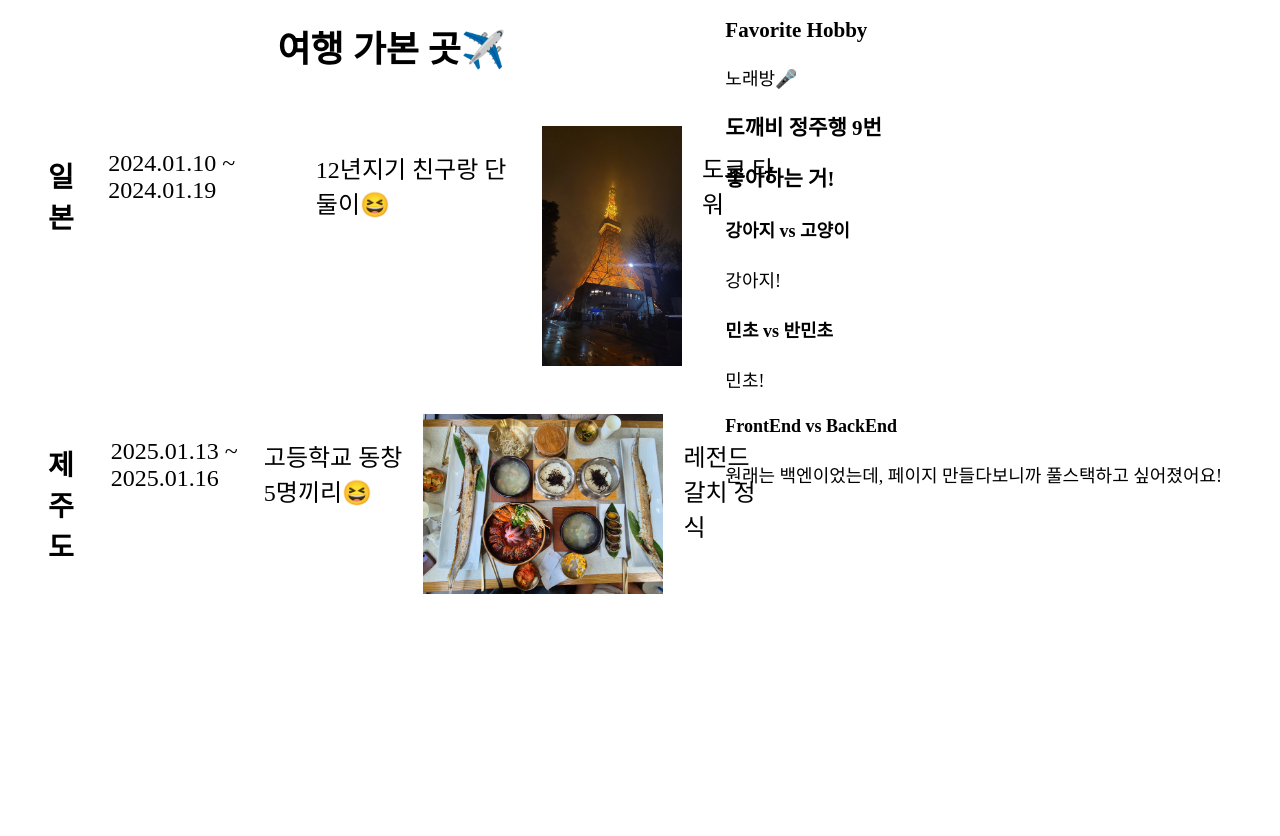
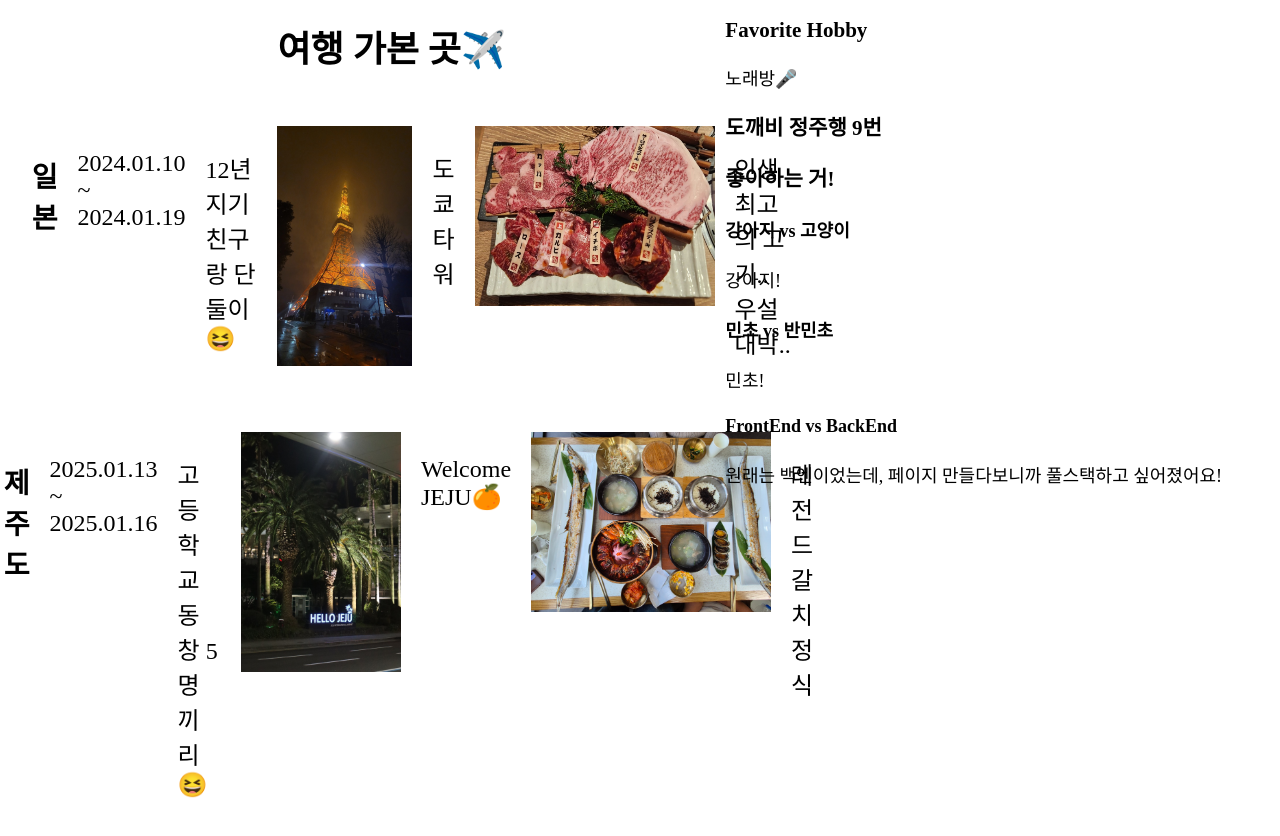
Before and after one commit to akrnwl/info, a plain HTML site: page index.html in a window 1280 px wide. Shown: the part 1889-2725 px from the top of the page. Before the commit the page ends 2515 px from the top, so only its background shows below. Drawn offline with Linux system fonts and the light colour scheme; a web font is replaced by a local one.

Commit message:
여행 사진 추가

```diff
--- a/index.html
+++ b/index.html
@@ -45,9 +45,11 @@
                 <ol>
                     <h3>일본</h3><p>2024.01.10 ~ 2024.01.19</p><p>12년지기 친구랑 단둘이😆</p>
                     <img src="japan1.jpg" alt="Tokyo Tower" width="180" height="240"><p>도쿄 타워</p>
+                    <img src="japan2.jpg" alt="Yakiniku" width="240" height="180"><p>인생 최고의 고기.. 우설 대박..</p>
                 </ol>
                 <ol>
                     <h3>제주도</h3><p>2025.01.13 ~ 2025.01.16</p><p>고등학교 동창 5명끼리😆</p>
+                    <img src="jeju.jpg" alt="jeju" width="180" height="240"><p>Welcome JEJU🍊</p>
                     <img src="갈치.jpg" alt="갈치" width="240" height="180"><p>레전드 갈치 정식</p>
                 </ol>
             </section>
```
Also changed, not shown: japan2.jpg (added), jeju.jpg (added).
